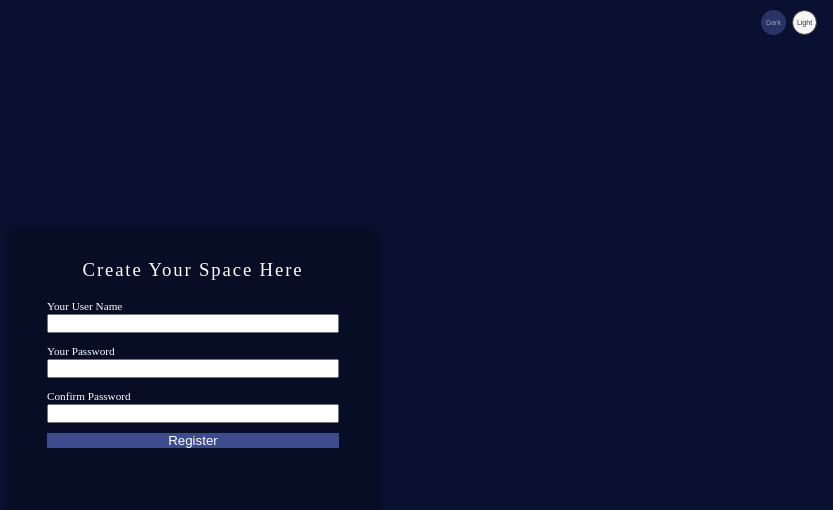
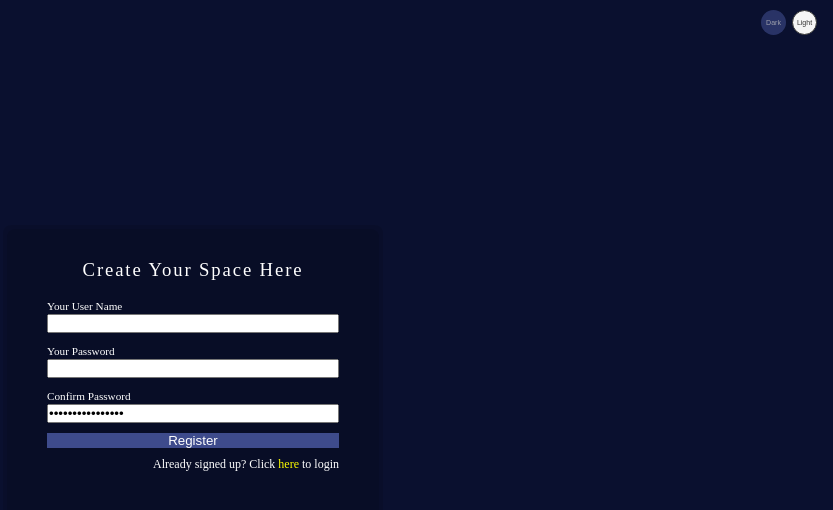
Before and after one commit to rahulgore34/myphotoorganizer, an Angular app: page /login in a window 1280 px wide. Shown: the top 510 px of the page, without its empty margins (447-1280 px from the left). Built offline with nearby package versions, Linux system fonts and the light colour scheme; no server answers.

Commit message:
api integration auth

```diff
--- a/src/app/comps/login/login.component.html
+++ b/src/app/comps/login/login.component.html
@@ -1,21 +1,22 @@
 <section class="login-container">
     <section class="login-form-wrap">
-        <form>
+        <form [formGroup]="registrationForm" (ngSubmit)="onSubmit()">
             <h1>Create Your Space Here</h1>
             <div class="form-element">
                 <label for="username">Your User Name</label>
-                <input type="text" id="username">
+                <input type="text" id="username" formControlName="username">
             </div>
             <div class="form-element">
                 <label for="password">Your Password</label>
-                <input type="password" id="password">
+                <input type="password" id="password" formControlName="password">
+            </div>
+            <div class="form-element" *ngIf="showConfirmControl">
+                <label for="cpassword">Confirm Password</label>
+                <input type="password" id="cpassword" formControlName="confirmpassword" name="confirmpassword">
             </div>
             <div class="form-element">
-                <label for="cpassword">Confirm Password</label>
-                <input type="password" id="cpassword">
-            </div>
-            <div class="form-element">
-                <button type="submit">Register</button>
+                <button type="submit" [disabled]="registrationForm.invalid">{{formBtnText}}</button>
+                <p class="login-container_alreadyauth-txt" (click)="switchAuthForm('login')">Already signed up? Click <span>here</span> to login</p>
             </div>
         </form>
     </section>
--- a/src/app/comps/login/login.component.scss
+++ b/src/app/comps/login/login.component.scss
@@ -36,4 +36,15 @@
             }
         }
     }
+
+    .login-container_alreadyauth-txt {
+        margin: 8px 0;
+        padding: 0;
+        font-size: 12px;
+        text-align: right;
+        span {
+            color: var(--text-link-color);
+            cursor: pointer;
+        }
+    }
 }
--- a/src/app/comps/login/login.component.ts
+++ b/src/app/comps/login/login.component.ts
@@ -1,10 +1,56 @@
-import { Component } from '@angular/core';
+import { Component, OnInit } from '@angular/core';
+import { FormBuilder, FormControl, FormGroup, Validators } from '@angular/forms';
+import { HttpdataService } from 'src/app/shared/service/httpdata.service';
 
 @Component({
   selector: 'app-login',
   templateUrl: './login.component.html',
   styleUrls: ['./login.component.scss']
 })
-export class LoginComponent {
+export class LoginComponent implements OnInit {
+  registrationForm!: FormGroup;
+  formBtnText = 'Register';
+  constructor(private fb: FormBuilder, private httpService: HttpdataService) { }
+  ngOnInit(): void {
+    this.createAuthForm();
+    this.httpService.getMethod('photoownerusers').subscribe(res=> {
+      console.log('RESPONSE ',res);
 
+    })
+  }
+
+  createAuthForm() {
+    this.registrationForm = this.fb.group({
+      username: ['', [Validators.required]],
+      password: ['', [Validators.required]]
+    })
+    this.registrationForm.addControl('confirmpassword', new FormControl('confrm passwordf'));
+
+  }
+
+  onSubmit() {
+    console.log(this.registrationForm.value);
+    const req = {
+      username: this.registrationForm.value.username,
+      password: this.registrationForm.value.password,
+    }
+    const reqUrl = this.formBtnText === 'Login' ? 'photoownerusers/signin' : 'photoownerusers/signup';
+    this.httpService.postData(req, reqUrl).subscribe(
+      {
+        next: (v) => {
+          console.log('RES ',v);
+
+        },
+        error: (e) => console.error('ERR ',e),
+        complete: () => console.info('complete')
+    }
+    );
+
+  }
+  showConfirmControl = true;
+  switchAuthForm(whichForm: string) {
+    this.formBtnText = 'Login';
+    this.registrationForm.removeControl('confirmpassword');
+    this.showConfirmControl = false;
+  }
 }
--- /dev/null
+++ b/src/app/shared/service/httpdata.service.ts
@@ -0,0 +1,18 @@
+import { HttpClient } from '@angular/common/http';
+import { Injectable } from '@angular/core';
+
+@Injectable({
+  providedIn: 'root'
+})
+export class HttpdataService {
+ baseUrl = 'http://localhost:3000/'
+  constructor(private http: HttpClient) { }
+
+  getMethod(suburl: string) { //photoownerusers
+    return this.http.get(`${this.baseUrl}${suburl}`);
+  }
+
+  postData(req: any, url: string) {
+    return this.http.post(`${this.baseUrl}${url}`, req);
+  }
+}
--- a/src/styles.scss
+++ b/src/styles.scss
@@ -5,12 +5,14 @@
     --bg-color: #f5f5f5; // Default light theme color
     --text-color: #333; // Default light theme text color
     --btn-bg-color: #a8a6a6;
+    --text-link-color: blue;
   }
 
 .dark-theme {
   --bg-color: #0a102f; // Dark theme color
   --text-color: #fff; // Dark theme text color
   --btn-bg-color: #3e4b8c;
+  --text-link-color: yellow;
 }
 
 :root {
```
Also changed, not shown: src/app/app.module.ts (+8 -2 lines), 1 other file (tests, documents, lock files or other folders).
